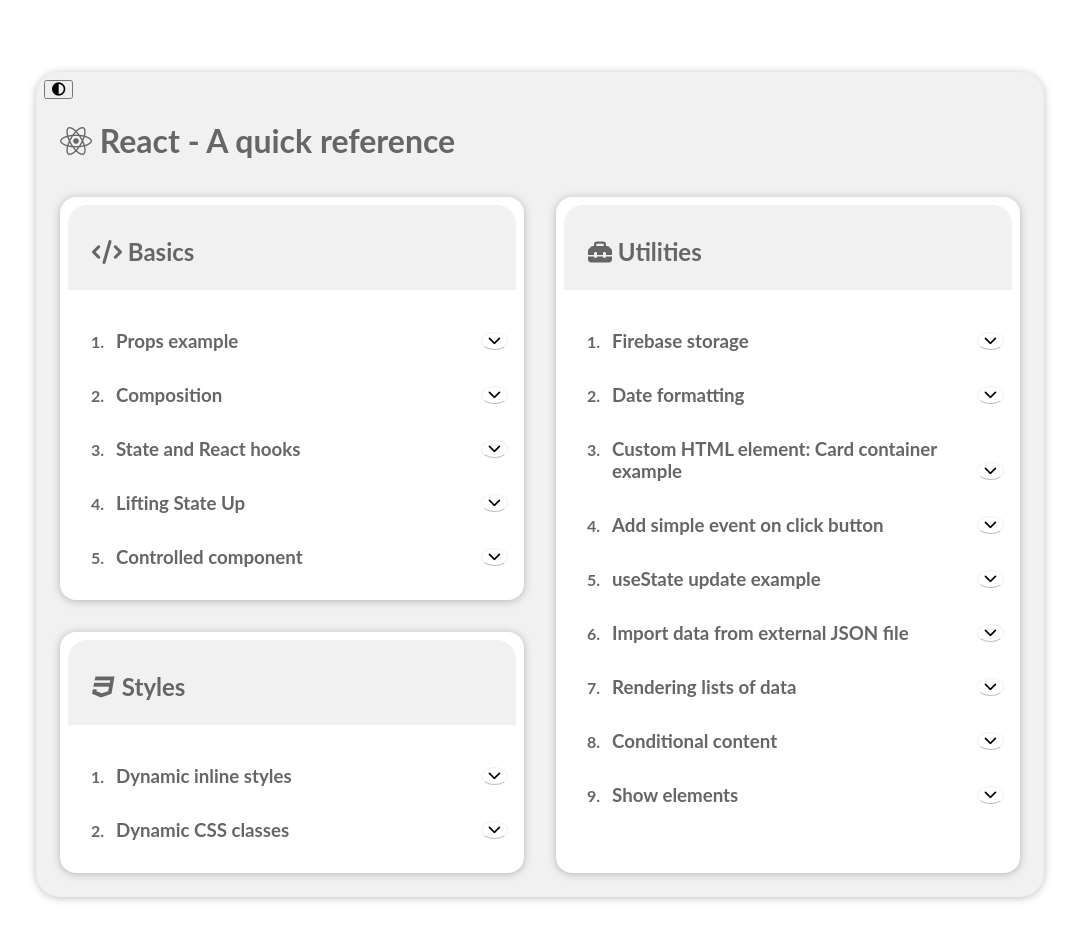
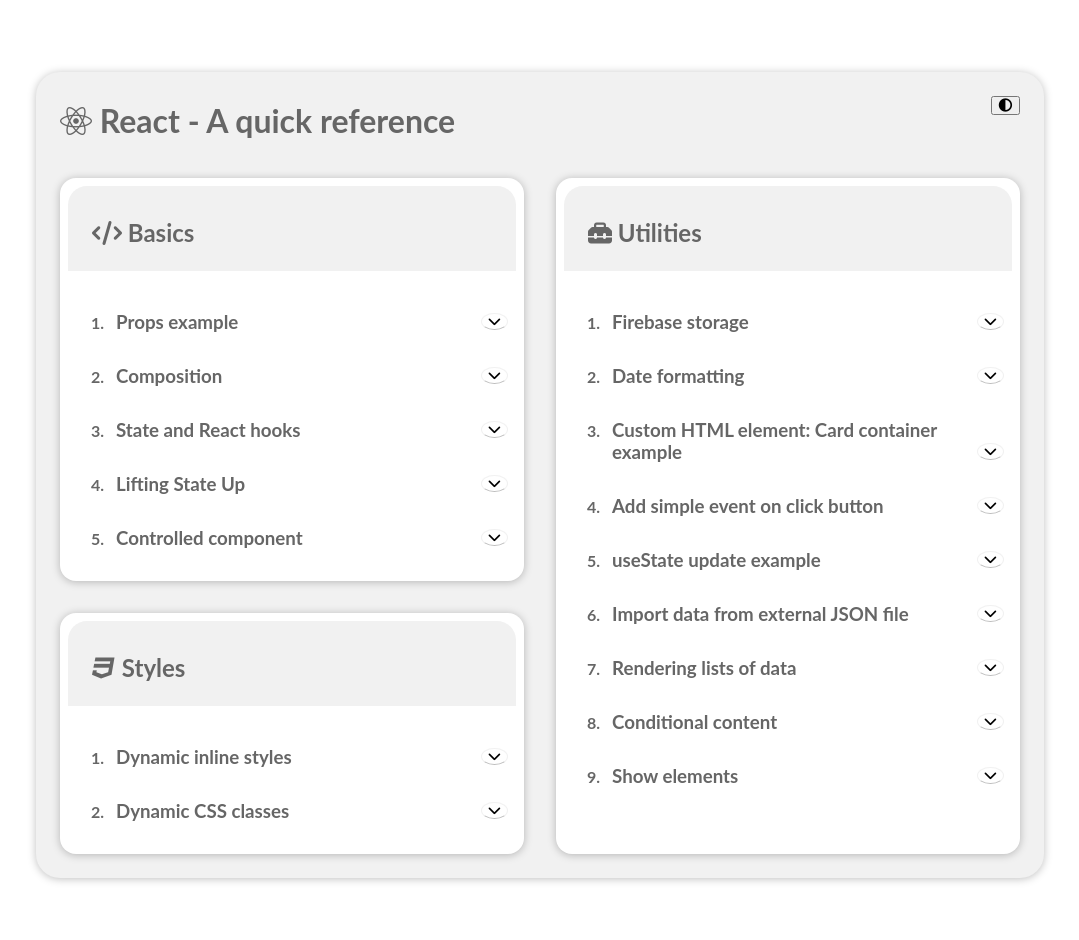
Before and after one commit to mkonemo/react-basics, a React (Create React App) app: page / in a window 1280 px wide. Shown: the top 940 px of the page, without its empty margins (100-1179 px from the left). Built offline with nearby package versions, Linux system fonts and the light colour scheme.

Commit message:
2 files modified

```diff
--- a/src/App.js
+++ b/src/App.js
@@ -29,7 +29,7 @@ const App = () => {
   };
   return (
     <div className={`${altTheme ? 'alt-theme' : ''}`}>
-      <button onClick={changeThemeHandler}>
+      <button className="btn-theme" onClick={changeThemeHandler}>
         <i class="fas fa-adjust"></i>
       </button>
       <h1>
--- a/src/style.css
+++ b/src/style.css
@@ -107,3 +107,9 @@ div {
 .codeBlock {
   font-family: monospace;
 }
+
+button.btn-theme {
+  float: right;
+  margin: 1rem;
+  cursor: pointer;
+}
```
